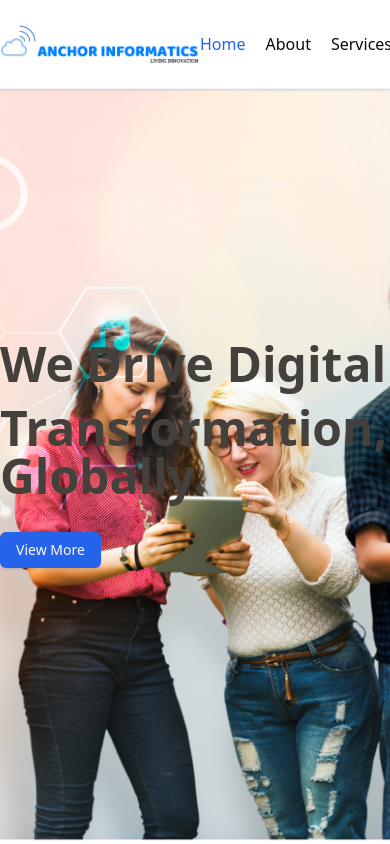
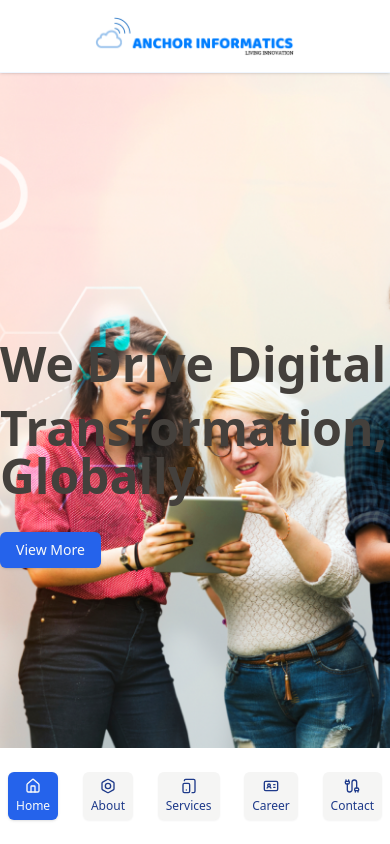
Before and after one commit to HildaVarsha/anchor-website-london, a Next.js app: page / in a window 390 px wide. Built offline with nearby package versions, Linux system fonts and the light colour scheme.

Commit message:
responsive bottom navbar ui done

```diff
--- a/src/app/layout.tsx
+++ b/src/app/layout.tsx
@@ -1,7 +1,7 @@
 import type { Metadata } from "next";
 
 import "./globals.css";
-import { TopNavbar } from "@/components/shared";
+import { BottomNavbar, TopNavbar } from "@/components/shared";
 
 export const metadata: Metadata = {
   title: "Anchor Informatics Pvt Ltd",
@@ -17,7 +17,12 @@ export default function RootLayout({
     <html lang="en">
       <body className="h-screen">
         <TopNavbar />
-        <div className="h-full w-full pt-16 overflow-auto">{children}</div>
+        <div className="h-full w-full pt-16 overflow-auto">
+          {children}
+          <div className="md:hidden">
+            <BottomNavbar />
+          </div>
+        </div>
       </body>
     </html>
   );
--- /dev/null
+++ b/src/components/shared/BottomNavbar.tsx
@@ -0,0 +1,81 @@
+"use client";
+import {
+  Bolt,
+  BrickWall,
+  Cable,
+  Home,
+  IdCard,
+  TabletSmartphone,
+} from "lucide-react";
+import Link from "next/link";
+import React from "react";
+import { Button } from "../ui";
+import { usePathname } from "next/navigation";
+
+const BottomNavbar = () => {
+  const pathname = usePathname();
+
+  return (
+    <div className="py-6 px-2 bottom-0 fixed w-full bg-white flex items-center justify-between gap-2">
+      <Button
+        className="h-12 px-2"
+        variant={pathname == "/" ? "default" : "secondary"}
+      >
+        <Link href={"/"} className="text-xs flex flex-col items-center gap-1">
+          <Home />
+          Home
+        </Link>
+      </Button>
+      <Button
+        className="h-12 px-2"
+        variant={pathname == "/about-us" ? "default" : "secondary"}
+      >
+        <Link
+          href={"/about-us"}
+          className="text-xs flex flex-col items-center gap-1"
+        >
+          <Bolt />
+          About
+        </Link>
+      </Button>
+      <Button
+        className="h-12 px-2"
+        variant={pathname == "/services" ? "default" : "secondary"}
+      >
+        <Link
+          href={"/services"}
+          className="text-xs flex flex-col items-center gap-1"
+        >
+          <TabletSmartphone />
+          Services
+        </Link>
+      </Button>
+      <Button
+        className="h-12 px-2"
+        variant={pathname == "/careers" ? "default" : "secondary"}
+      >
+        <Link
+          href={"/careers"}
+          className="text-xs flex flex-col items-center gap-1"
+        >
+          <IdCard />
+          Career
+        </Link>
+      </Button>
+      <Button
+        className="h-12 px-2"
+        variant={pathname == "/contact-us" ? "default" : "secondary"}
+      >
+        <Link
+          href={"/contact-us"}
+          className="text-xs flex flex-col items-center gap-1"
+        >
+          <Cable />
+          Contact
+        </Link>
+      </Button>
+    </div>
+  );
+};
+
+export default BottomNavbar;
--- a/src/components/shared/TopNavbar.tsx
+++ b/src/components/shared/TopNavbar.tsx
@@ -15,14 +15,14 @@ const TopNavbar = () => {
   };
   return (
     <div className="shadow border-b border-blue-50 top-0 fixed w-full bg-white z-50">
-      <div className="flex items-center justify-between py-6 container mx-auto">
+      <div className="flex items-center justify-center md:justify-between py-4 md:py-6 container mx-auto">
         <Image
           src={"/logo.png"}
           alt={"Anchor Informatics"}
           width={200}
           height={100}
         />
-        <div className="flex items-center gap-5 font-medium">
+        <div className="hidden md:flex items-center gap-5 font-medium">
           <Link href="/" className={isActive("/")}>
             Home
           </Link>
--- a/src/components/shared/index.ts
+++ b/src/components/shared/index.ts
@@ -1,3 +1,4 @@
 export { default as TopNavbar } from "./TopNavbar";
 export { default as PageHeader } from "./PageHeader";
 export { default as Footer } from "./Footer";
+export { default as BottomNavbar } from "./BottomNavbar";
--- a/src/components/ui/button.tsx
+++ b/src/components/ui/button.tsx
@@ -16,7 +16,7 @@ const buttonVariants = cva(
         outline:
           "border border-input bg-background shadow-sm hover:bg-accent hover:text-accent-foreground",
         secondary:
-          "bg-secondary text-secondary-foreground shadow-sm hover:bg-secondary/80",
+          "bg-secondary text-blue-900 shadow-sm hover:bg-blue-600 hover:text-white",
         ghost: "hover:bg-accent hover:text-accent-foreground",
         link: "text-primary underline-offset-4 hover:underline",
       },
```
